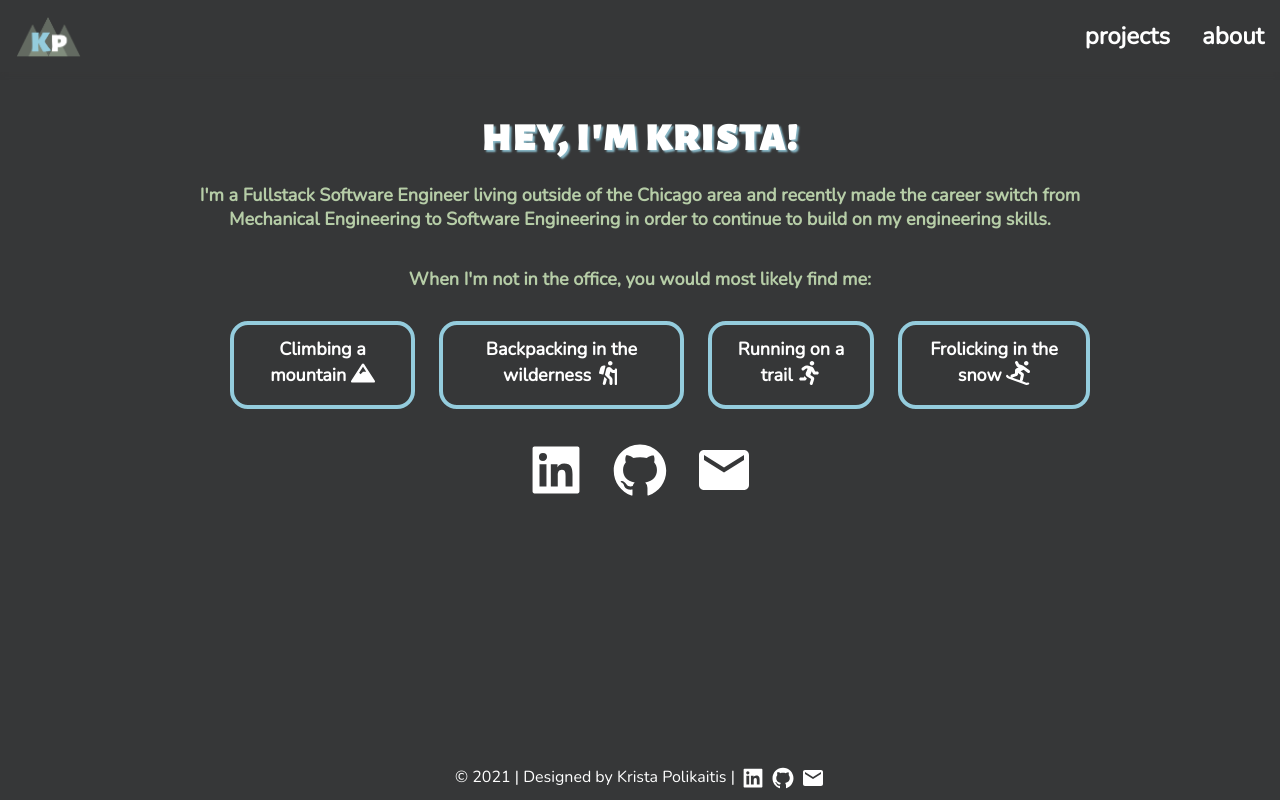
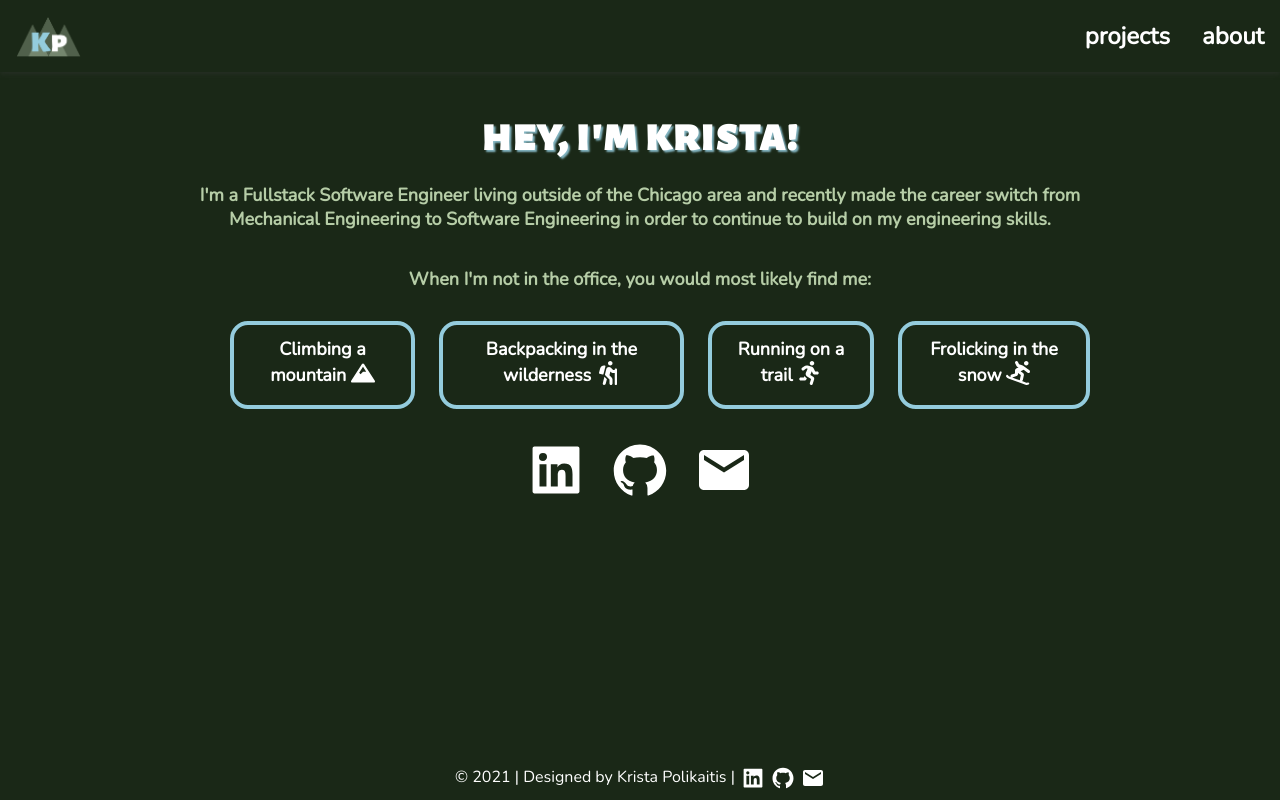
Before and after one commit to krista-p/portfolio, a React (Create React App) app: page /about in a window 1280 px wide. Built offline with nearby package versions, Linux system fonts and the light colour scheme.

Commit message:
changing colors

```diff
--- a/src/App.css
+++ b/src/App.css
@@ -8,6 +8,7 @@ body {
   top: 0;
   background-size: 100% 100%;
   background-repeat: no-repeat;
+  opacity: 50%;
 }
 
 .name-title {
@@ -34,7 +35,7 @@ body {
   height: 200px;
   border-radius: 50%;
   background-color: white;
-  box-shadow: 3px 5px 5px rgba(109, 109, 109, 0.233);
+  box-shadow: 3px 5px 5px rgba(50, 77, 43, 0.233);
   position: fixed;
   bottom: 60px;
   right: 45px;
@@ -50,7 +51,7 @@ body {
 .detail-page {
   height: 100vh;
   width: 100%;
-  background-color: #363738;
+  background-color: rgb(26, 40, 23);
   overflow: auto;
 }
 
--- a/src/components/Footer.css
+++ b/src/components/Footer.css
@@ -12,7 +12,7 @@ footer {
   width: 100vw;
   height: auto;
   bottom: 0;
-  background-color: #363738;
+  background-color: rgb(26, 40, 23);
 }
 
 .icon {
--- a/src/components/Navbar.css
+++ b/src/components/Navbar.css
@@ -1,7 +1,7 @@
 .navbar {
   height: 72px;
   width: 100vw;
-  background-color: #363738 ;
+  background-color: rgb(26, 40, 23);
   align-items: center;
   box-shadow: 0px 2px 5px rgba(56, 56, 56, 0.418);
 }
```
